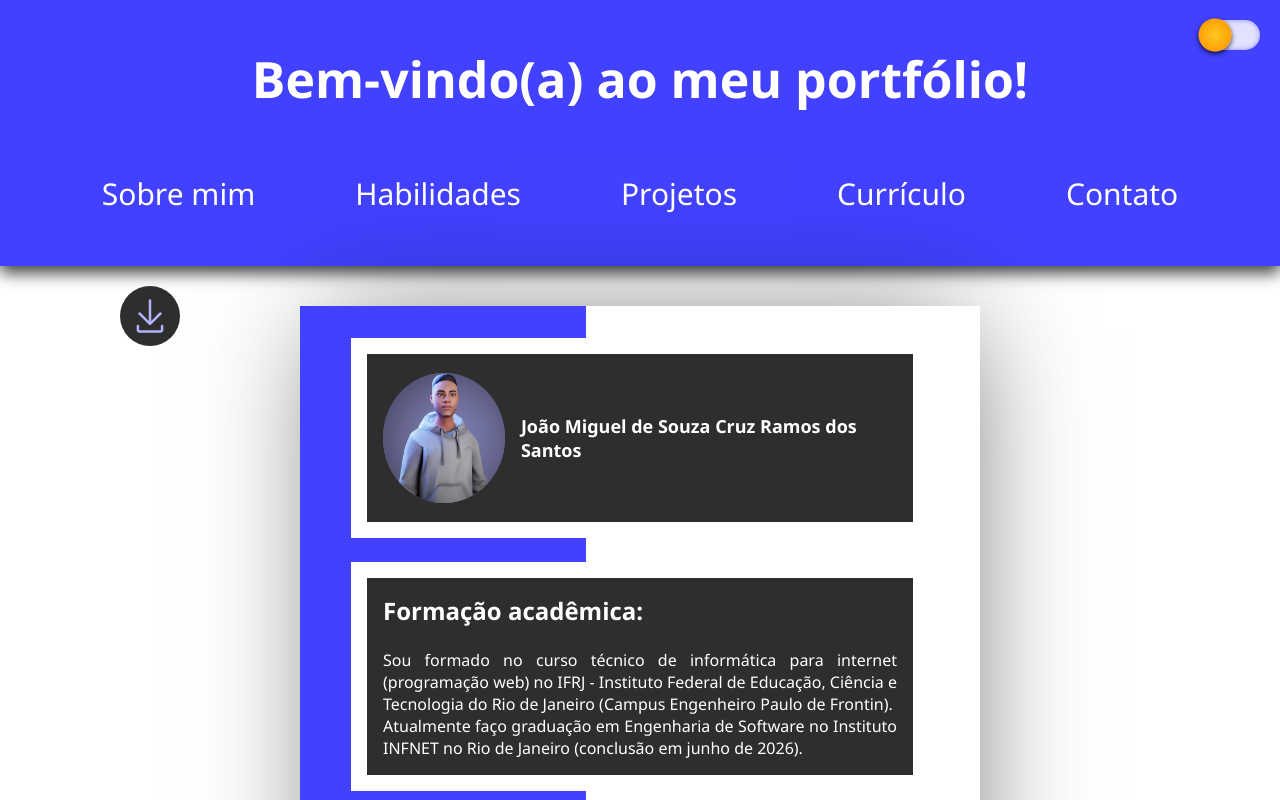
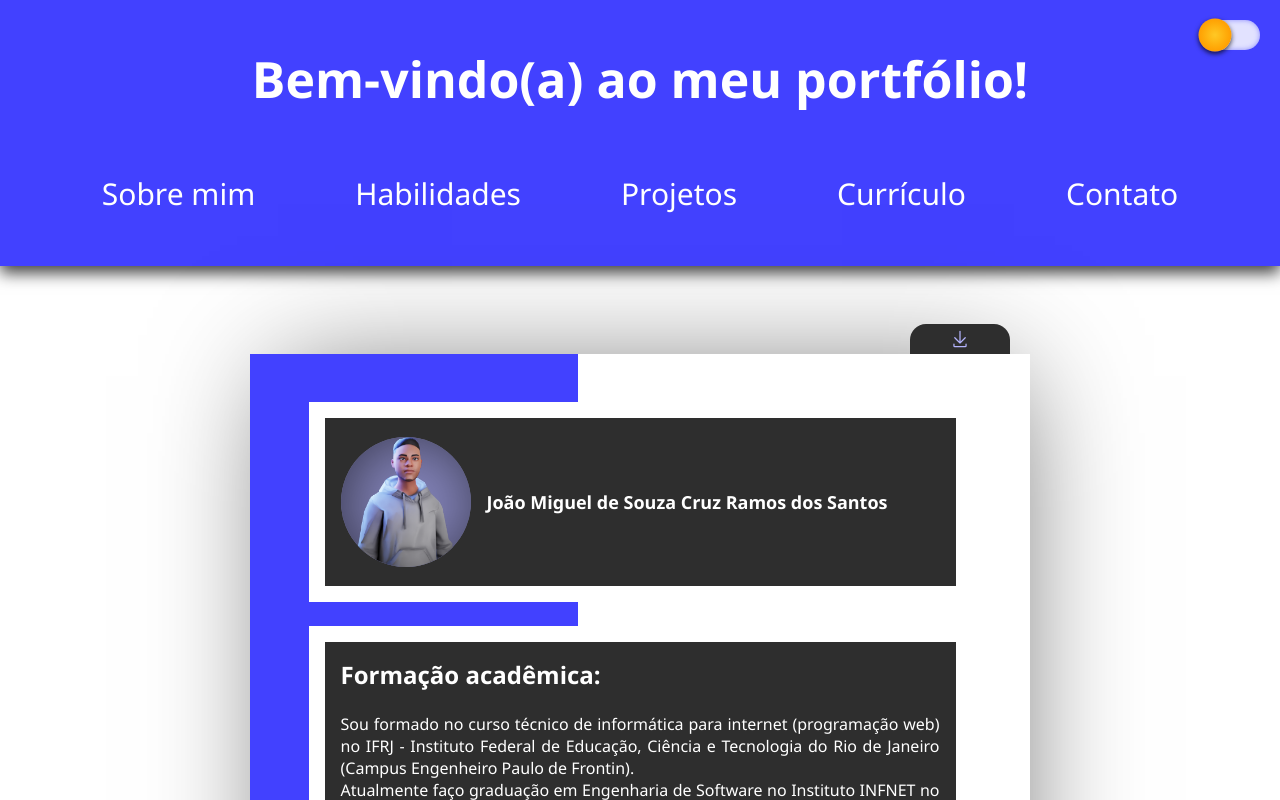
Before and after one commit to JoaoMig186/repository-jm-with-vite, a React (Vite) app in the folder repository-jm-with-vite/: page /curriculo in a window 1280 px wide. Shown: the top 800 px of the page. Built offline with nearby package versions, Linux system fonts and the light colour scheme.

Commit message:
corrigindo alguns pontos do curriculo

```diff
--- a/repository-jm-with-vite/src/components/CurriculumSheet/CurriculumSheet.css
+++ b/repository-jm-with-vite/src/components/CurriculumSheet/CurriculumSheet.css
@@ -3,7 +3,8 @@
     display: flex;
     flex-direction: column;
     align-items: center;
-    width: 680px;
+    margin-top: 48px;
+    width: 780px;
     /*max-height: calc(100vh - 280px);*/
     animation: fadeInUp 1s ease-out;
     -webkit-box-shadow: 6px 0px 115px -22px rgba(0, 0, 0, 0.6);
@@ -20,7 +21,7 @@
     flex-direction: row;
     align-items: center;
     padding: 16px;
-    margin-top: 32px;
+    margin-top: 48px;
     margin-bottom: 24px;
     transition: 0.7s all;
     animation: fadeInUp .5s ease-out;
@@ -135,16 +136,26 @@
     margin-left: 24px;
 }
 
-#download-curriculum-tag{
-    width: 60px;
-    height: 60px;
-    background-color: var(--primary-color-dark);
-    border-radius: 50%;
+.download-curriculum-tag{
+    width: 100px;
+    height: 30px;
+    border-top-left-radius: 16px;
+    border-top-right-radius: 16px;
     position: absolute;
-    top: -20px;
-    left: 0;
-    z-index: 200;
+    top: -30px;
+    right: 20px;
+    z-index: 9;
     display: flex;
     align-items: center;
     justify-content: center;
+    transition: 0.7s all;
+    cursor: pointer;
 }
+
+.download-curriculum-tag.light{
+    background-color: var(--primary-color-dark);
+}
+
+.download-curriculum-tag.dark{
+    background-color: var(--light-background);
+}
--- a/repository-jm-with-vite/src/components/CurriculumSheet/CurriculumSheet.jsx
+++ b/repository-jm-with-vite/src/components/CurriculumSheet/CurriculumSheet.jsx
@@ -2,11 +2,17 @@ import React, { useContext } from "react";
 import './CurriculumSheet.css'
 import AvatarImg from '../../assets/avatar.png'
 import { ThemeContext } from '../../context/ThemeContext.jsx';
+import { GoDownload } from "react-icons/go";
 
 const CurriculumSheet = () => {
     const { theme, toggleTheme } = useContext(ThemeContext);
+    const colorIconDownload = theme === "dark" ? "#6767fd" : "#b3b3fc";
+
     return(
         <div className="curriculum-sheet">
+             <div className={`download-curriculum-tag ${theme}`}>
+                <GoDownload color={colorIconDownload} size={20}/>
+            </div>
             <div className={`curriculum-sheet--header ${theme}`}>
                 <div className="curriculum-sheet--header__img">
                     <img src={AvatarImg} alt="Imagem currículo"/>
@@ -33,18 +39,18 @@ const CurriculumSheet = () => {
                 <h3>Outras Experiências:</h3><br/>
                 <ul>
                     <li>Desenvolvedor web da Contexto Brasil (2022 - );</li>
-                    <li>Desenvolvedor web da Coopermike Marítimos (2022 - 2023);</li>
+                    <li>Desenvolvedor web da Coopermike Marítimos (2021 - 2022);</li>
                     <li>Gerente de mídias em redes sociais da APAE Petrópolis (2022).</li>
                 </ul>
             </div>
             <div className={`curriculum-sheet--texts ${theme}`}>
                 <h2>Cursos com certificados:</h2><br/>
                 <ul>
+                    <li>Curso ‘Docker do 0 à Maestria: Contêineres Desmistificados com K8s (15 horas);</li>
+                    <li>’Linux TOTAL: dos primeiros passos aos comandos avançados (10.5 horas);</li>
                     <li>Curso de inglês remoto – Instituto Federal do Sul-Rio grandense - IFSUL – (40 horas);</li>
                     <li>Curso básico de informática (ferramentas Office) - Graal, Paty do Alferes (40 horas);</li>
                     <li>Curso básico de Excel - Graal, Paty do Alferes (40 horas);</li>
-                    <li>Curso ‘Docker do 0 à Maestria: Contêineres Desmistificados com K8s (15 horas);</li>
-                    <li>’Linux TOTAL: dos primeiros passos aos comandos avançados (10.5 horas);</li>
                 </ul>
             </div>
             <div className={`curriculum-sheet--texts ${theme}`}>
--- a/repository-jm-with-vite/src/routes/Curriculo/index.jsx
+++ b/repository-jm-with-vite/src/routes/Curriculo/index.jsx
@@ -1,14 +1,10 @@
 import React from "react";
 import CurriculumSheet from "../../components/CurriculumSheet/CurriculumSheet";
-import { GoDownload } from "react-icons/go";
 
 const Curriculo = () => {
     return(
         <section className="section-page">
             <CurriculumSheet />
-            <div id="download-curriculum-tag">
-                <GoDownload color="#b3b3fc" size={40}/>
-            </div>
         </section>
     )
 }
```
